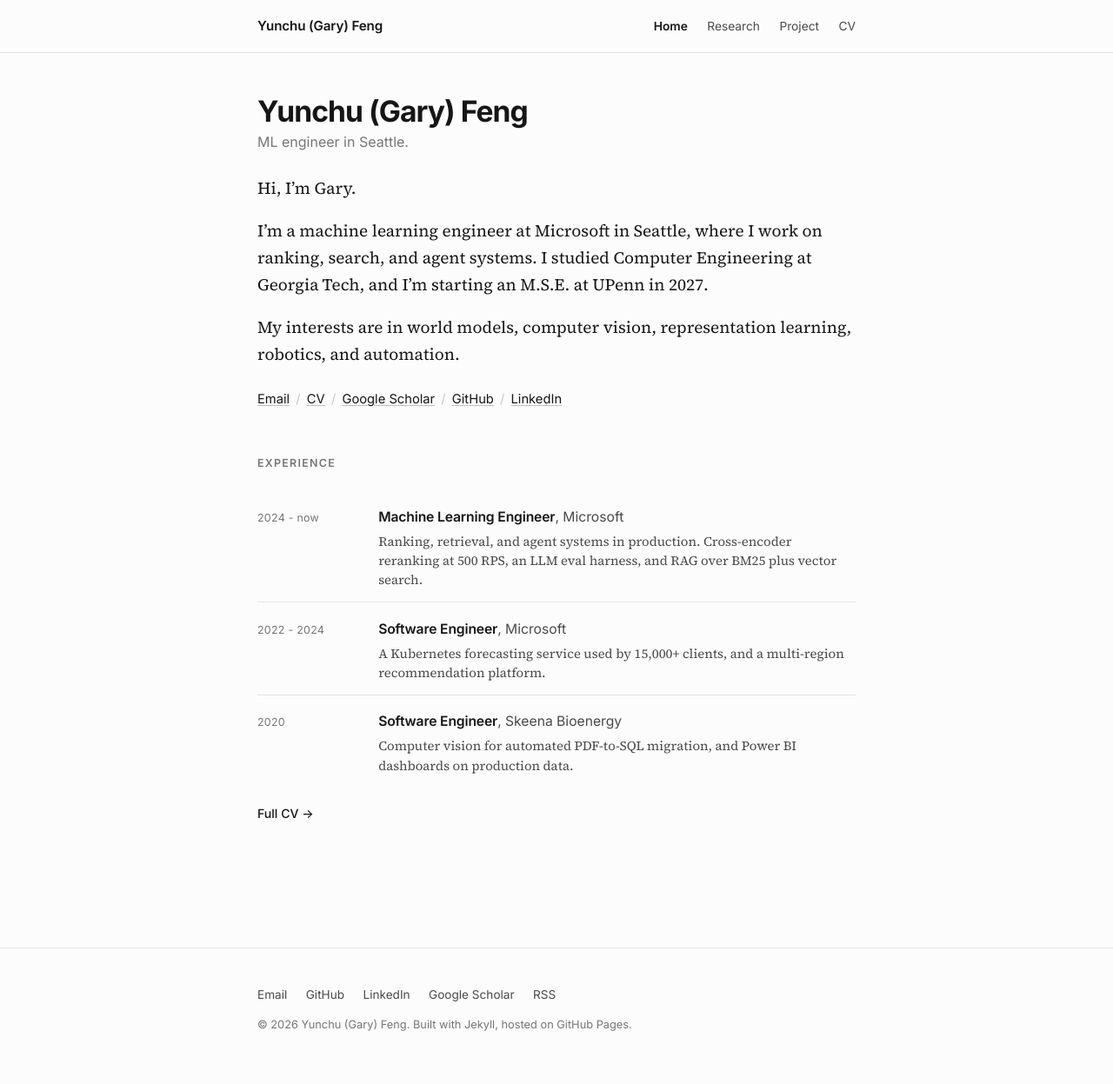
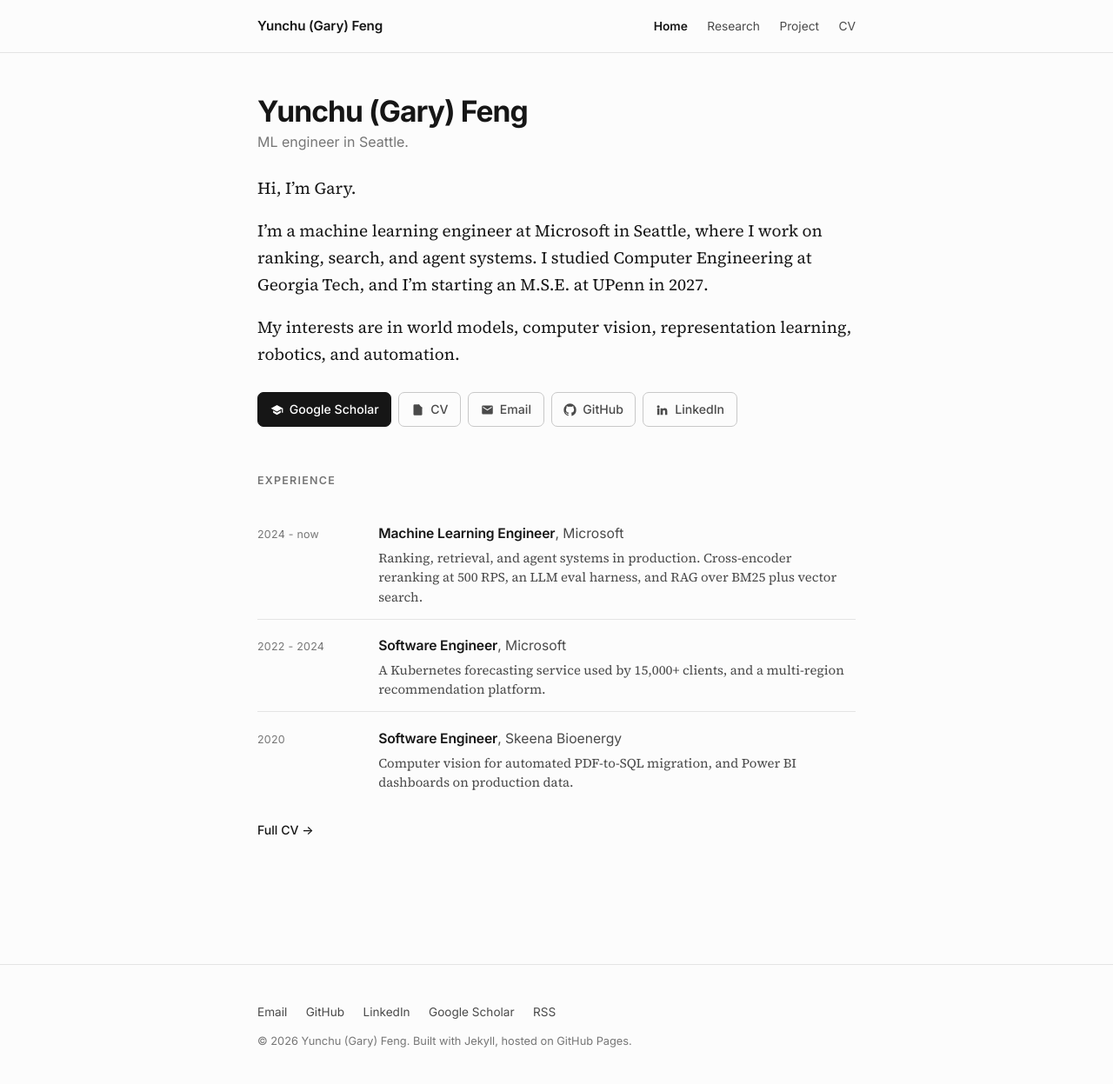
Before and after one commit to yfeng0206/yfeng0206.github.io, a Jekyll site: the page built from index.md, in a window 1280 px wide. Shown: the whole page at 87% size. Built offline with Jekyll 4.4.1, drawn with Linux system fonts in a browser that asks for light colours.

Commit message:
Home: profile links become icon buttons, Scholar first and filled
The slash-separated row gave Google Scholar the same weight as everything else,
so the publication record was easy to miss. Scholar is now a filled button in
first position with the rest outlined beside it.

Icons are inline monochrome SVG, so no icon font and no extra request.

Co-authored-by: Copilot <223556219+Copilot@users.noreply.github.com>
Copilot-Session: 842d0d62-03a9-48d3-8d1c-033bd1a377df

```diff
--- a/_layouts/home.html
+++ b/_layouts/home.html
@@ -10,9 +10,28 @@ layout: default
   {{ content }}
 </div>
 
-<p class="links-row">
-  <a href="mailto:{{ site.author.email }}">Email</a><span class="sep">/</span><a href="{{ '/cv/' | relative_url }}">CV</a><span class="sep">/</span><a href="https://scholar.google.com/citations?user=ofH9ujMAAAAJ&amp;hl=en">Google Scholar</a><span class="sep">/</span><a href="https://github.com/yfeng0206">GitHub</a><span class="sep">/</span><a href="https://www.linkedin.com/in/garyfeng/">LinkedIn</a>
-</p>
+<nav class="link-btns" aria-label="Profiles and contact">
+  <a class="link-btn link-btn--primary" href="https://scholar.google.com/citations?user=ofH9ujMAAAAJ&amp;hl=en">
+    <svg viewBox="0 0 24 24" aria-hidden="true"><path d="M12 3 1 9l11 6 9-4.91V17h2V9L12 3z"/><path d="M5 13.18v4L12 21l7-3.82v-4L12 17l-7-3.82z"/></svg>
+    <span>Google Scholar</span>
+  </a>
+  <a class="link-btn" href="{{ '/cv/' | relative_url }}">
+    <svg viewBox="0 0 24 24" aria-hidden="true"><path d="M14 2H6a2 2 0 0 0-2 2v16a2 2 0 0 0 2 2h12a2 2 0 0 0 2-2V8l-6-6z"/><path d="M14 2v6h6" fill="none" stroke="currentColor" stroke-width="1.6"/></svg>
+    <span>CV</span>
+  </a>
+  <a class="link-btn" href="mailto:{{ site.author.email }}">
+    <svg viewBox="0 0 24 24" aria-hidden="true"><path d="M20 4H4a2 2 0 0 0-2 2v12a2 2 0 0 0 2 2h16a2 2 0 0 0 2-2V6a2 2 0 0 0-2-2zm0 4-8 5-8-5V6l8 5 8-5v2z"/></svg>
+    <span>Email</span>
+  </a>
+  <a class="link-btn" href="https://github.com/yfeng0206">
+    <svg viewBox="0 0 24 24" aria-hidden="true"><path d="M12 .5A11.5 11.5 0 0 0 .5 12a11.5 11.5 0 0 0 7.86 10.92c.58.1.79-.25.79-.56v-2c-3.2.7-3.88-1.37-3.88-1.37-.53-1.35-1.29-1.71-1.29-1.71-1.05-.72.08-.7.08-.7 1.16.08 1.77 1.2 1.77 1.2 1.03 1.77 2.71 1.26 3.37.96.1-.75.4-1.26.73-1.55-2.56-.29-5.25-1.28-5.25-5.7 0-1.26.45-2.29 1.19-3.1-.12-.29-.52-1.46.11-3.05 0 0 .97-.31 3.18 1.18a11 11 0 0 1 5.8 0c2.2-1.49 3.17-1.18 3.17-1.18.63 1.59.23 2.76.12 3.05.74.81 1.18 1.84 1.18 3.1 0 4.43-2.69 5.4-5.26 5.69.41.36.78 1.06.78 2.14v3.17c0 .31.21.67.8.56A11.5 11.5 0 0 0 23.5 12 11.5 11.5 0 0 0 12 .5z"/></svg>
+    <span>GitHub</span>
+  </a>
+  <a class="link-btn" href="https://www.linkedin.com/in/garyfeng/">
+    <svg viewBox="0 0 24 24" aria-hidden="true"><path d="M4.98 3.5a2.5 2.5 0 1 1 0 5 2.5 2.5 0 0 1 0-5zM3 9h4v12H3zM9 9h3.8v1.7h.05c.53-.95 1.83-1.95 3.77-1.95 4.03 0 4.78 2.5 4.78 5.76V21h-4v-5.6c0-1.34-.03-3.07-1.9-3.07-1.9 0-2.2 1.46-2.2 2.97V21H9z"/></svg>
+    <span>LinkedIn</span>
+  </a>
+</nav>
 
 <h2 class="section-head">Experience</h2>
 {%- for job in site.data.work %}
--- a/assets/css/main.scss
+++ b/assets/css/main.scss
@@ -289,3 +289,19 @@ pre code{background:none;padding:0;font-size:.8rem;white-space:pre}
   .job-row{grid-template-columns:1fr;gap:.15rem}
 }
 .job-body{display:block}
+
+/* Profile buttons on the home page */
+.link-btns{display:flex;flex-wrap:wrap;gap:.5rem;margin:1.8rem 0 0}
+.link-btn{display:inline-flex;align-items:center;gap:.45rem;
+  font-family:var(--font-ui);font-size:.88rem;font-weight:500;
+  padding:.48rem .85rem;border:1px solid var(--border-strong);border-radius:7px;
+  color:var(--text-secondary);background:var(--bg);text-decoration:none;
+  transition:border-color .15s,color .15s,background .15s}
+.link-btn svg{width:15px;height:15px;fill:currentColor;flex:0 0 auto}
+.link-btn:hover{border-color:var(--text);color:var(--text);background:var(--surface);
+  text-decoration:none}
+.link-btn--primary{background:var(--text);border-color:var(--text);color:#fff}
+.link-btn--primary:hover{background:#000;border-color:#000;color:#fff}
+@media (max-width:520px){
+  .link-btn{font-size:.84rem;padding:.42rem .7rem}
+}
```
